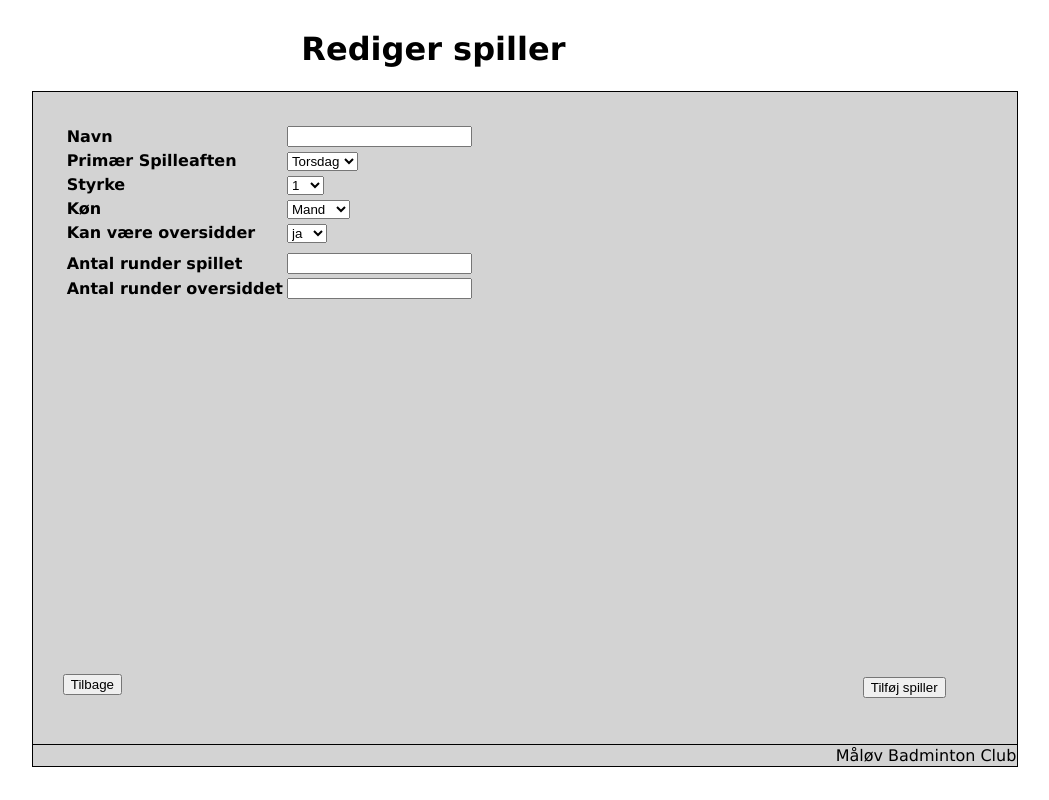
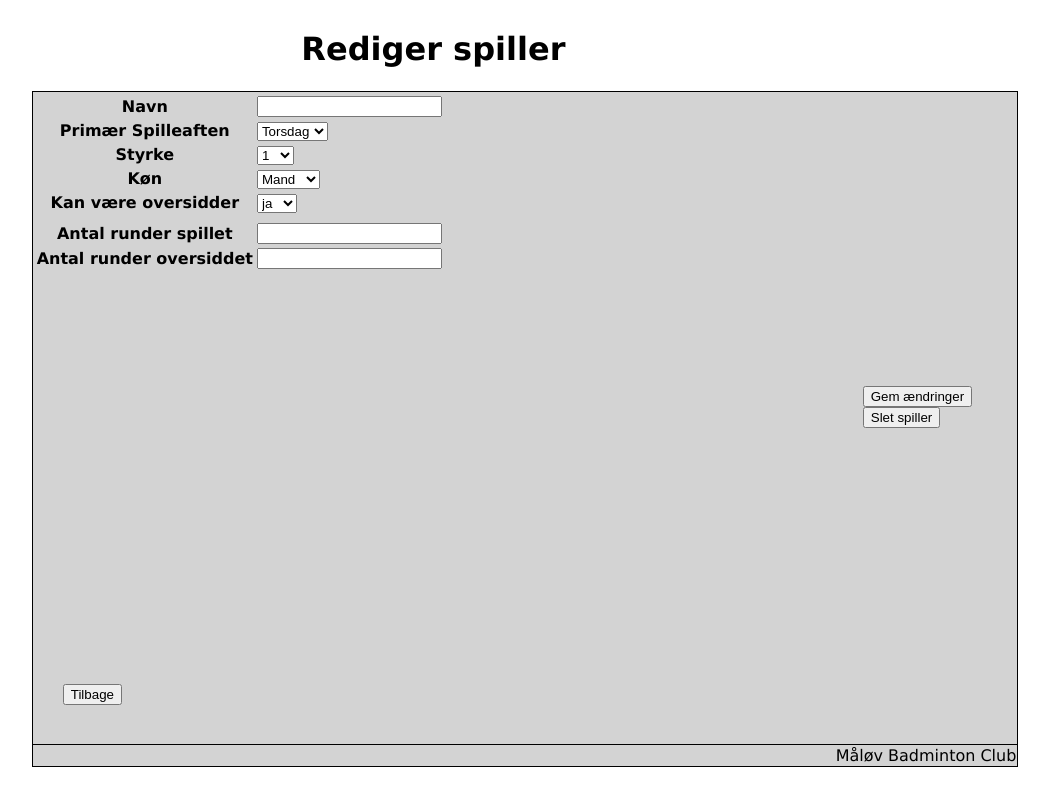
Before and after one commit to dixe/Badmintonprojekt, a PHP site: page /editplayer.php in a window 1280 px wide. Shown: the whole page, without its empty margins (115-1164 px from the left). Run offline with PHP 8.4, Linux system fonts and the light colour scheme.

Commit message:
added delete button, fixed text and id on other buttons

```diff
--- a/editplayer.php
+++ b/editplayer.php
@@ -12,8 +12,8 @@
   <tr id='innerEdge'>
     <td>
       <div id='content'> <!-- Hovedindholdet i midten -->
-        <form action='addplayer.php' method='post'>
-        <table id='addtable'>
+        <form action='editplayer.php' method='post'>
+        <table id='edittable'>
           <tr>
             <th>Navn</th><td><input type='text' name='name'></td>
           </tr>
@@ -74,7 +74,8 @@
     </td>
     <td>
       <div id='buttons'>
-        <input id='addbutton' type='submit' value='Tilføj spiller'></form>
+        <input id='editbutton' type='submit' value='Gem ændringer'></form>
+        <form action='main.php'><input id='deletebutton' type='submit' value='Slet spiller'></form>
         <form action='main.php'><input id='backbutton' type='submit' value='Tilbage'></form>
       </div>
     </td>
```
